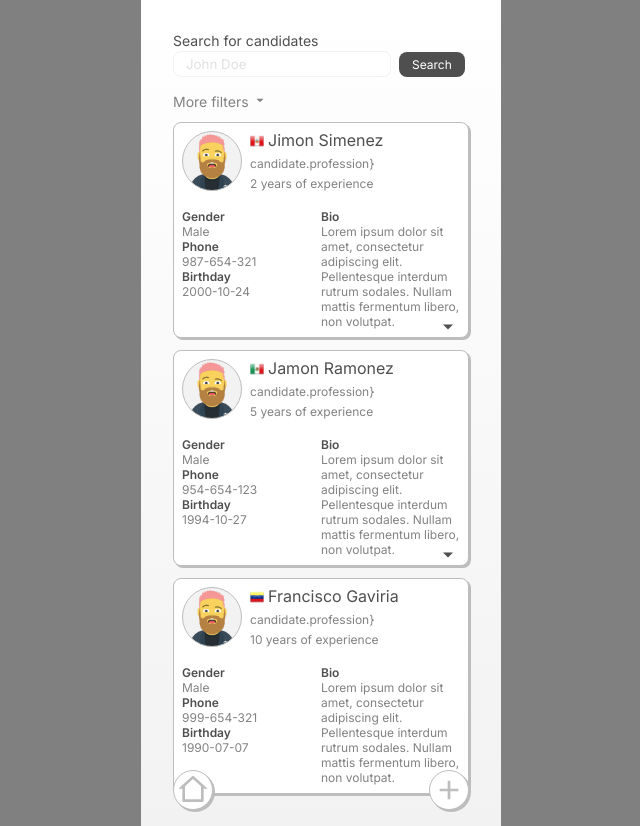
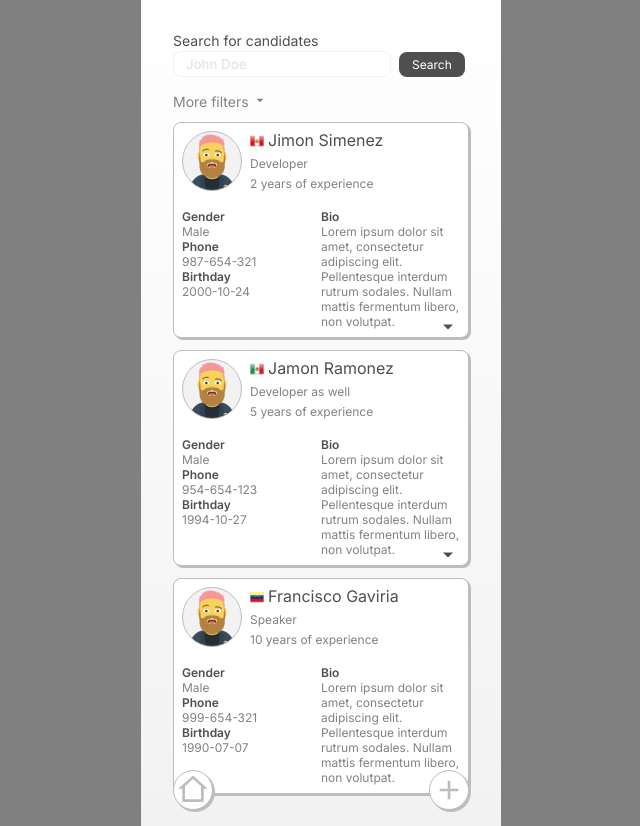
Before and after one commit to bllerenac/linkeable, a React (Create React App) app: page /search in a window 1280 px wide. Shown: the whole page, without its empty margins (319-959 px from the left). Built offline with nearby package versions, Linux system fonts and the light colour scheme.

Commit message:
HTML structure of CandidateCard was fixed

```diff
--- a/src/App.js
+++ b/src/App.js
@@ -27,7 +27,7 @@ const initialCandidates = [
     phone: "954-654-123",
     birthday: "1994-10-27",
     bio: "Lorem ipsum dolor sit amet, consectetur adipiscing elit. Pellentesque interdum rutrum sodales. Nullam mattis fermentum libero, non volutpat.",
-    open: true,
+    open: false,
   },
   {
     country: { name: "Venezuela", code: "ve" },
@@ -39,7 +39,7 @@ const initialCandidates = [
     phone: "999-654-321",
     birthday: "1990-07-07",
     bio: "Lorem ipsum dolor sit amet, consectetur adipiscing elit. Pellentesque interdum rutrum sodales. Nullam mattis fermentum libero, non volutpat.",
-    open: true,
+    open: false,
   },
 ];
 
--- a/src/components/CandidateCard.js
+++ b/src/components/CandidateCard.js
@@ -5,11 +5,11 @@ import { IoMdArrowDropdown } from 'react-icons/io';
 
 const Card = styled.div`
   position: relative;
+  width: 100%;
   display: flex;
-  flex-direction: row;
-  align-items: flex-end;
-  justify-content: space-between;
-  gap: 8px;
+  flex-direction: column;
+  align-items: flex-start;
+  gap: 18px;
   padding: 8px;
   background: ${colors.white};
   border: 1px solid ${colors.gray4};
@@ -36,13 +36,6 @@ const AvatarContainer = styled.div(
     ${cssProp}
   `
 );
-
-const Information = styled.div`
-  width: 100%;
-  display: flex;
-  flex-direction: column;
-  gap: 18px;
-`;
 
 const InfoHeader = styled.div`
   display: flex;
@@ -107,13 +100,14 @@ const InfoBody = styled.div`
   }
 `;
 
-function CandidateCard({ candidate, index }) {
+function CandidateCard({ candidate, index, toggleCandidate }) {
+  console.log(candidate);
   return (
     <Card
       className={ "candidate " + (candidate.open ? "open" : "") }
       key={index}
+      onClick={ () => toggleCandidate(index) }
     >
-      <Information>
       <InfoHeader>
         <AvatarContainer avatarUrl={candidate.avatarUrl}></AvatarContainer>
         <InfoHeaderContainer>
@@ -125,7 +119,7 @@ function CandidateCard({ candidate, index }) {
             />
             <h3>{candidate.name}</h3>
           </header>
-            <h4>candidate.profession}</h4>
+          <h4>{candidate.profession}</h4>
           <span>{`${candidate.experience} years of experience`}</span>
         </InfoHeaderContainer>
         <InfoArrow>
@@ -146,7 +140,6 @@ function CandidateCard({ candidate, index }) {
           <p>{candidate.bio}</p>
         </div>
       </InfoBody>
-      </Information>
     </Card>
   );
 }
--- a/src/components/CandidateList.js
+++ b/src/components/CandidateList.js
@@ -1,5 +1,6 @@
 import styled from "@emotion/styled";
 import CandidateCard from "./CandidateCard";
+import { useState } from "react";
 
 const ListContainer = styled.div`
   display: flex;
@@ -10,24 +11,24 @@ const ListContainer = styled.div`
 
 function CandidateList({ candidates }) {
 
-  // const [setCandidates] = useState(candidates);
-
-  // const toggleCandidate = index => {
-  //   setCandidates(candidates.map((candidate, i) => {
-  //     if (i === index) {
-  //       candidate.open = !candidate.open
-  //     } else {
-  //       candidate.open = false;
-  //     }
-  //     return candidate;
-  //   }))
-  // }
+  const toggleCandidate = index => {
+    candidates.map((candidate, i) => {
+      if (i === index) {
+        candidate.open = !candidate.open
+      } else {
+        candidate.open = false;
+      }
+      return candidate;
+    })
+  }
 
   return (
     <ListContainer>
       {candidates.map((candidate, i) => (
         <CandidateCard
-          candidate={candidate} index={i}
+          candidate={candidate}
+          index={i}
+          toggleCandidate={toggleCandidate}
         />
       ))}
     </ListContainer>
```
Lines whose indentation alone changed are shown as unchanged.
